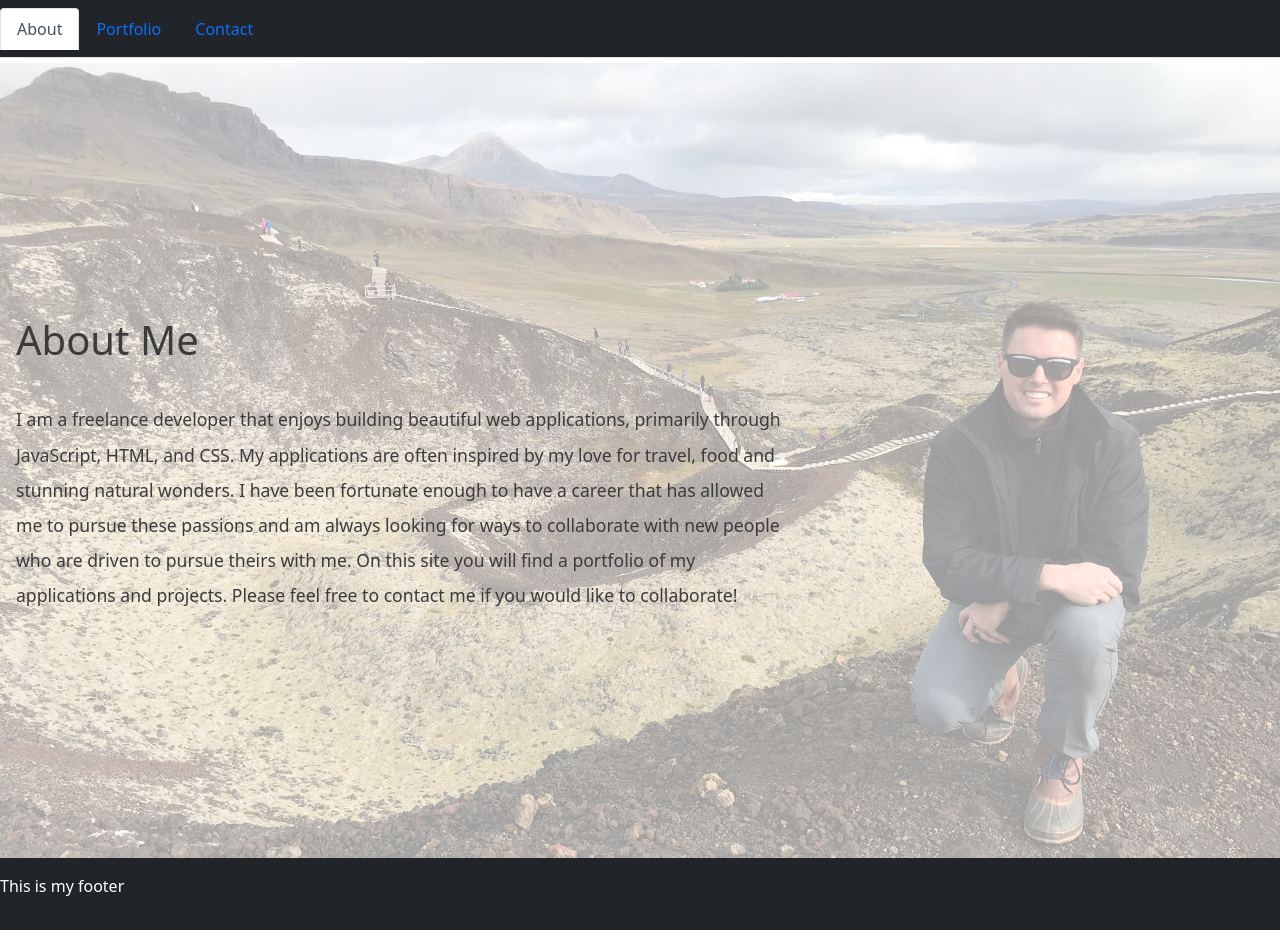
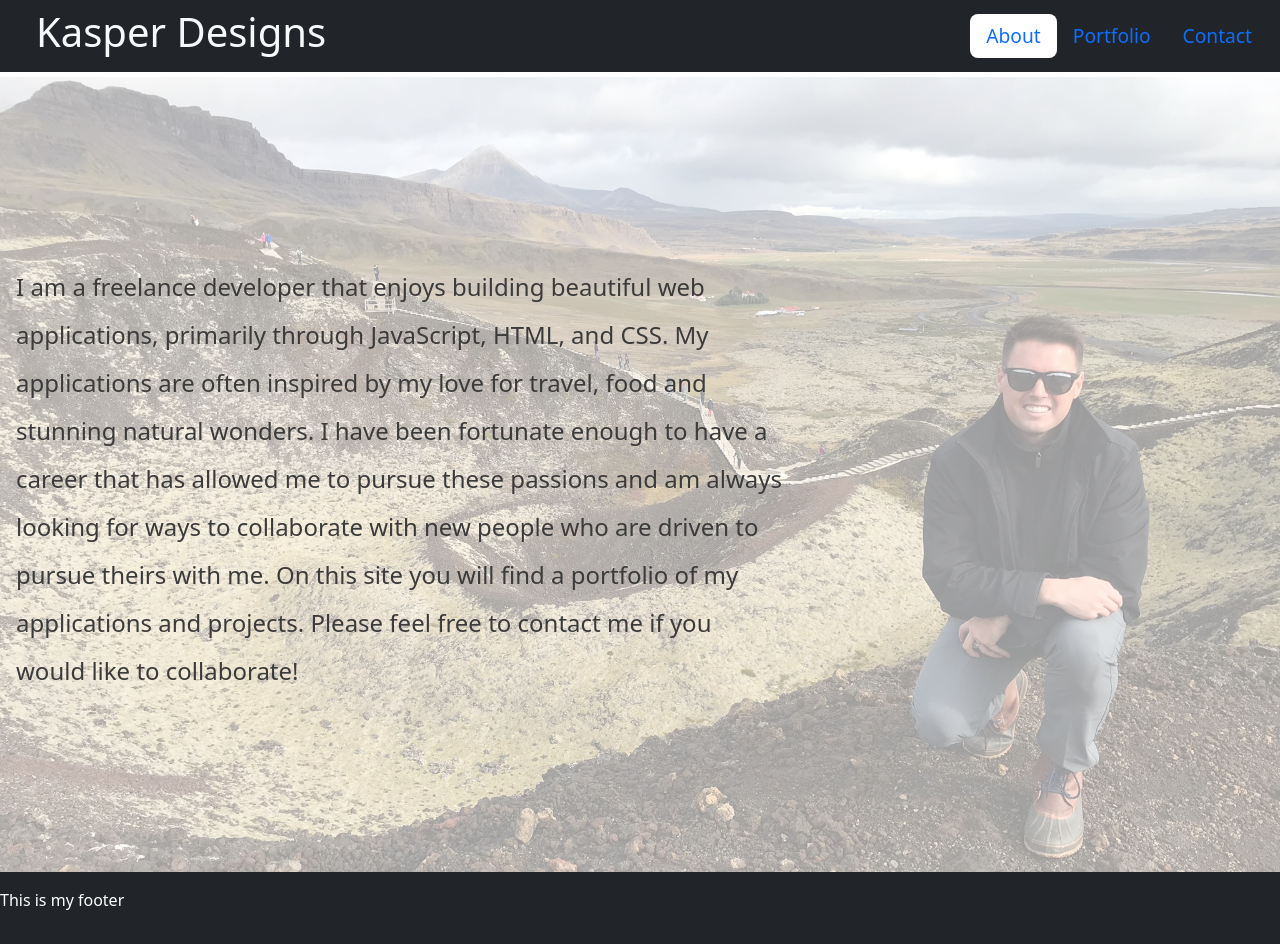
Before and after one commit to bckasper/React-Portfolio, a React (Create React App) app: page / in a window 1280 px wide. Built offline with nearby package versions, Linux system fonts and the light colour scheme.

Commit message:
finished the navbar adding styling so that there was a title on the left and the links on the right

```diff
--- a/src/app.css
+++ b/src/app.css
@@ -1,3 +1,21 @@
+.nav-item-custom{
+    font-size: 120%;
+    justify-content: end;
+}
+
+.active{
+    background: white;
+    border-radius: 0.5rem;
+}
+
+.navbar-custom{
+    margin-left: auto;
+}
+
+
+
+
+
 /* About Me Section */
 .about-me{
     position: relative;
@@ -25,7 +43,7 @@
 .about-me p {
     position: relative;
     color: rgb(59, 59, 59);
-    font-size: 110%;
+    font-size: 150%;
     line-height:2;
     text-align: left;
     width: 60%;
--- a/src/components/header.js
+++ b/src/components/header.js
@@ -2,9 +2,12 @@ import React from 'react'
 
 const Header = ({currentPage, pageChangeHandler}) => {
     return(
-        <ul className='nav nav-tabs bg-dark py-2'>
+        <div className='d-flex container-fluid bg-dark align-items-center py-2'>
+            <h1 className='text-light px-4 me-5 bg-dark'>Kasper Designs</h1>
 
-            <li className="nav-item text-light">
+                <ul className='nav navbar-custom justify-content-end'>
+
+                    <li className="nav-item nav-item-custom">
                         <a
                         href="#About"
                         onClick={() => pageChangeHandler('About')}
@@ -14,7 +17,7 @@ const Header = ({currentPage, pageChangeHandler}) => {
                         </a>
                     </li>
 
-            <li className="nav-item">
+                    <li className="nav-item nav-item-custom">
                         <a
                         href="#Portfolio"
                         onClick={() => pageChangeHandler('Portfolio')}
@@ -24,7 +27,7 @@ const Header = ({currentPage, pageChangeHandler}) => {
                         </a>
                     </li>
 
-            <li className="nav-item">
+                    <li className="nav-item nav-item-custom">
                         <a
                         href="#Contact"
                         onClick={() => pageChangeHandler('Contact')}
@@ -34,6 +37,8 @@ const Header = ({currentPage, pageChangeHandler}) => {
                         </a>
                     </li>
                 </ul>
+
+        </div>
     )
 }
 
--- a/src/components/pages/about.js
+++ b/src/components/pages/about.js
@@ -4,7 +4,6 @@ export default function About() {
   return (
     <div className='about-me'>
       <div>
-        <h1>About Me</h1>
         <p>
           I am a freelance developer that enjoys building beautiful web applications, primarily through JavaScript, HTML, and CSS. My applications are often inspired by my love for travel, food and stunning natural wonders. I have been fortunate enough to have a career that has allowed me to pursue these passions and am always looking for ways to collaborate with new people who are driven to pursue theirs with me.
 
```
Lines whose indentation alone changed are shown as unchanged.
